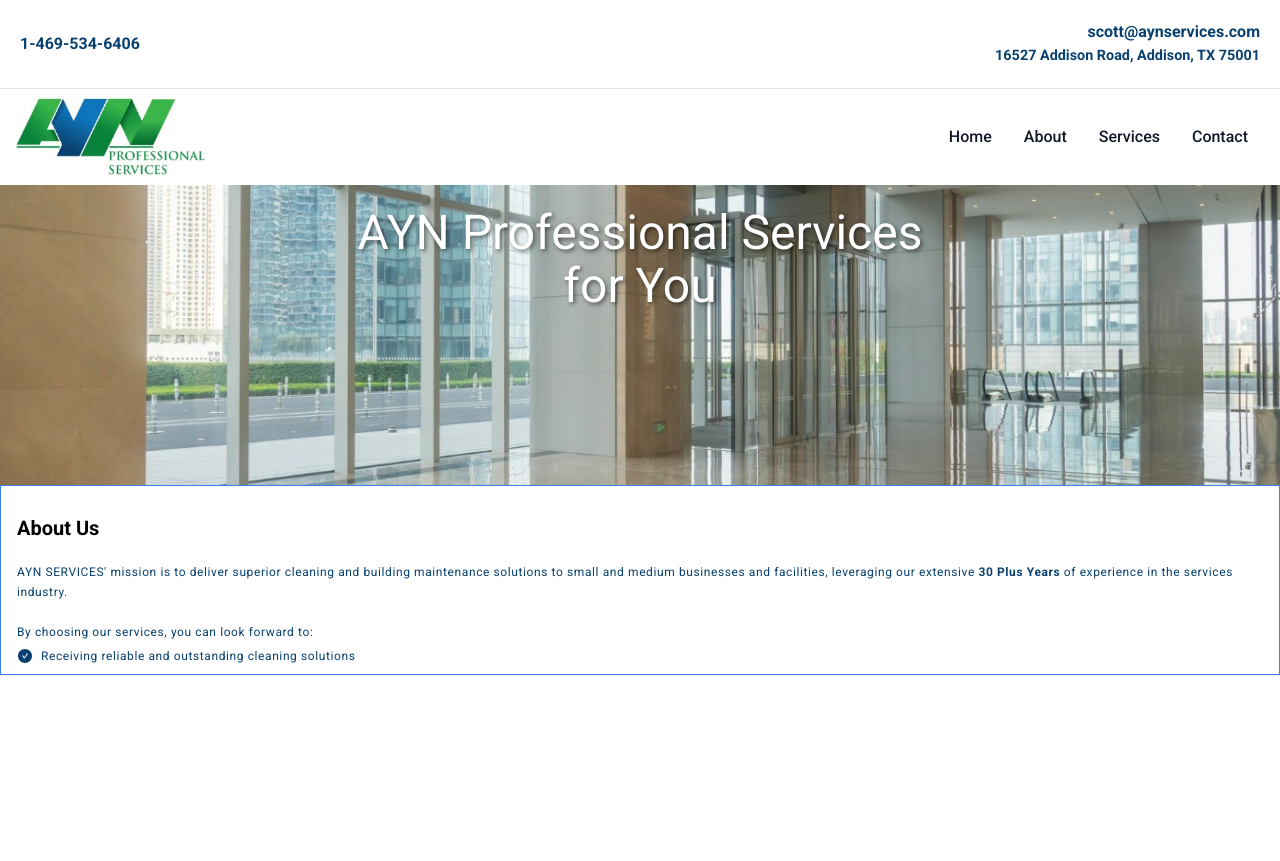
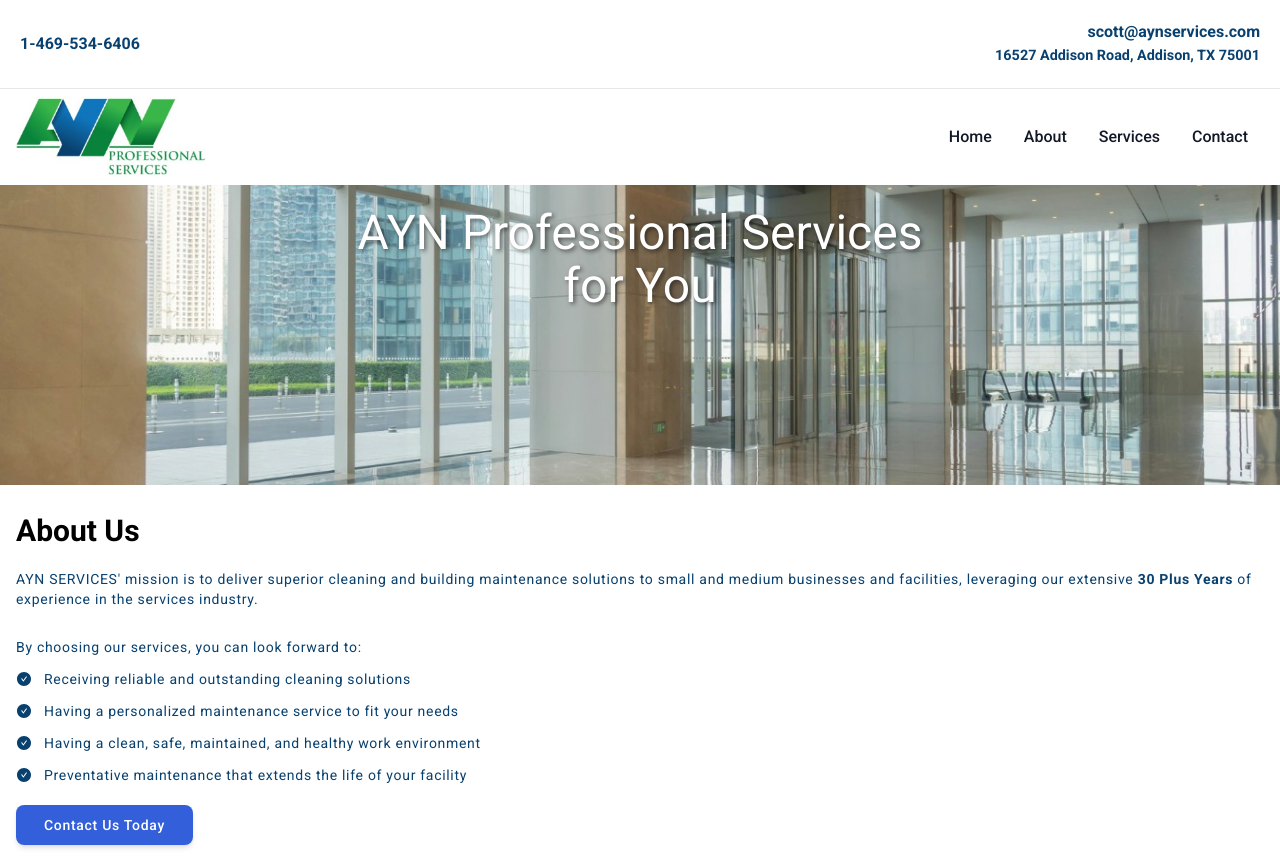
Before and after one commit to KurtisIvey/ayn-services, a React (Vite) app: page / in a window 1280 px wide. Before the commit the page ends 800 px from the top, so only its background shows below. Built offline with nearby package versions, Linux system fonts and the light colour scheme.

Commit message:
update about

```diff
--- a/src/Components/About.tsx
+++ b/src/Components/About.tsx
@@ -1,30 +1,61 @@
 import React from "react";
 import { AiFillCheckCircle } from "react-icons/ai";
-type Props = {};
 
-const About = (props: Props) => {
+const About: React.FC = () => {
+  const checkCircle = "mt-[5px] mr-3 md:mt-[2px]";
   return (
     <section className="mx-auto w-screen ">
-      <div className="max-w-screen-xl  mx-auto px-4 py-2 border border-blue-500 flex flex-col text-left">
-        <h2 className="text-xl font-semibold mt-5">About Us</h2>
-        <p className="text-xs leading-5 tracking-wider mt-5 text-[#08406f]">
+      <div className="max-w-screen-xl  mx-auto px-4 py-2   flex flex-col text-left">
+        <h2 className="text-xl md:text-2xl lg:text-3xl font-semibold mt-5">
+          About Us
+        </h2>
+        <p className="text-xs md:text-sm leading-5 tracking-wider mt-5 text-[#08406f]">
           AYN SERVICES' mission is to deliver superior cleaning and building
           maintenance solutions to small and medium businesses and facilities,
           leveraging our extensive <strong>30 Plus Years</strong> of experience
           in the services industry.
         </p>
-        <div className=" text-[#08406f] text-xs leading-5 tracking-wider">
-          <p className=" mt-5">
+        <div
+          id="choosing-services"
+          className=" text-[#08406f] text-xs md:text-sm leading-7 tracking-wider"
+        >
+          <p className=" mt-5 md:mt-7">
             By choosing our services, you can look forward to:
           </p>
-          <div>
-            <p className="mt-1 flex flex-row ">
-              <span className="mt-[2px] mr-2">
+          <div id="bullets">
+            <p className="mt-1 md:mt-3 flex flex-row ">
+              <span className={`${checkCircle}`}>
                 <AiFillCheckCircle size={16} />
               </span>
               Receiving reliable and outstanding cleaning solutions
             </p>
+            <p className="mt-1 md:mt-3 flex flex-row ">
+              <span className={`${checkCircle}`}>
+                <AiFillCheckCircle size={16} />
+              </span>
+              Having a personalized maintenance service to fit your needs
+            </p>
+            <p className="mt-1 md:mt-3 flex flex-row ">
+              <span className={`${checkCircle}`}>
+                <AiFillCheckCircle size={16} />
+              </span>
+              Having a clean, safe, maintained, and healthy work environment
+            </p>
+            <p className="mt-1 md:mt-3 flex flex-row ">
+              <span className={`${checkCircle}`}>
+                <AiFillCheckCircle size={16} />
+              </span>
+              Preventative maintenance that extends the life of your facility
+            </p>
           </div>
+          <button
+            type="button"
+            className="text-white bg-blue-700/90 hover:bg-blue-800 focus:ring-4
+             focus:ring-blue-300 font-medium rounded-lg text-sm px-7 py-2.5 mr-2 mb-2
+             mt-5 shadow-md"
+          >
+            Contact Us Today
+          </button>
         </div>
       </div>
     </section>
--- a/src/Components/Navbar.tsx
+++ b/src/Components/Navbar.tsx
@@ -53,7 +53,7 @@ const Navbar: React.FC = () => {
           ref={menuRef}
           className={`${
             menuOpen
-              ? "block absolute inset-x-0 top-[7.5rem] bg-transparent md:relative md:bg-transparent md:w-auto md:top-auto md:mx-0 z-50"
+              ? "block absolute inset-x-0 top-[7.5rem] bg-transparent md:relative md:bg-transparent md:w-auto md:top-auto md:mx-0 z-50 shadow-xl"
               : "hidden"
           } w-full md:block md:w-auto md:mx-0 md:bg-transparent`}
           id="navbar-default"
```
